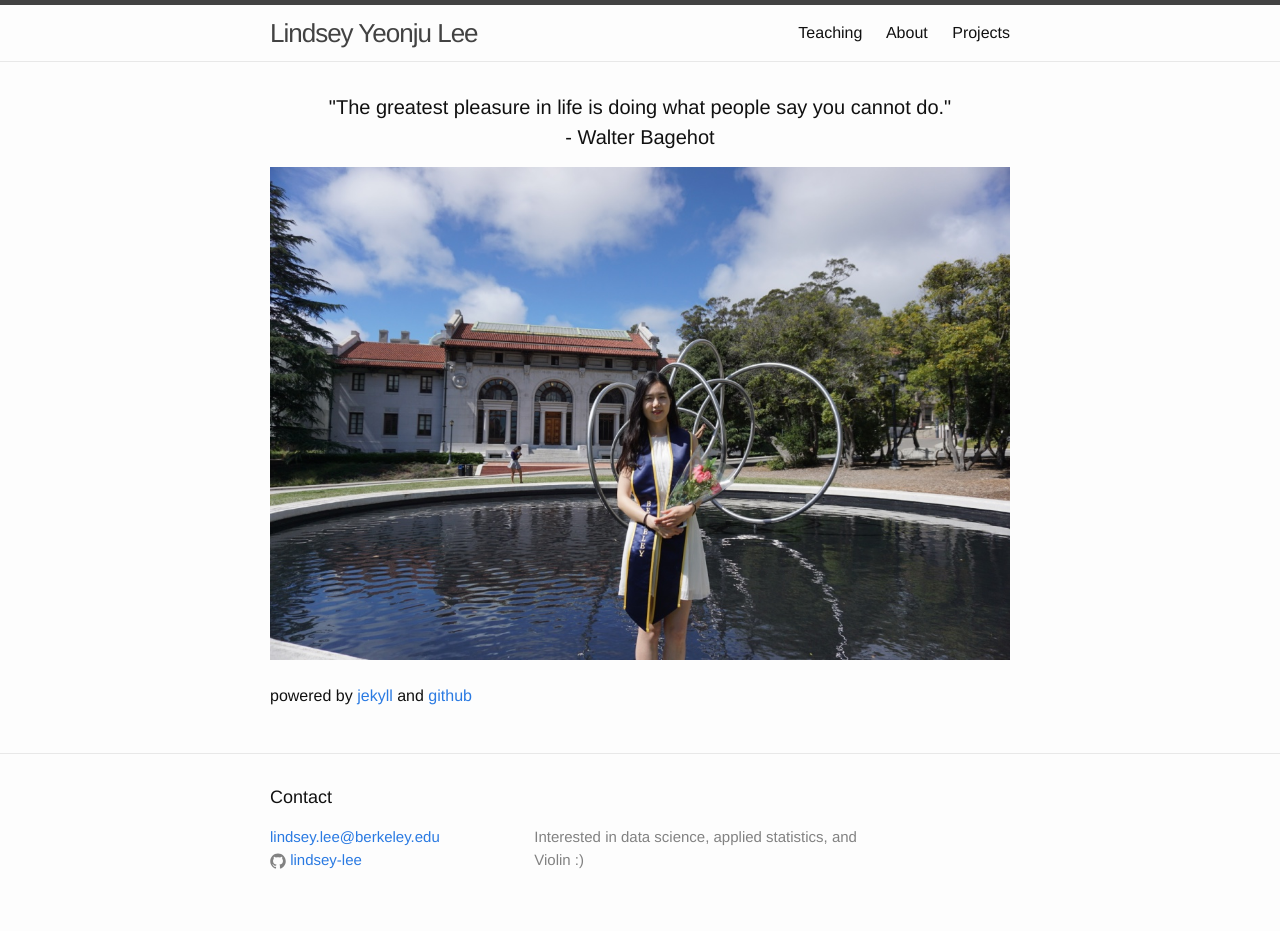
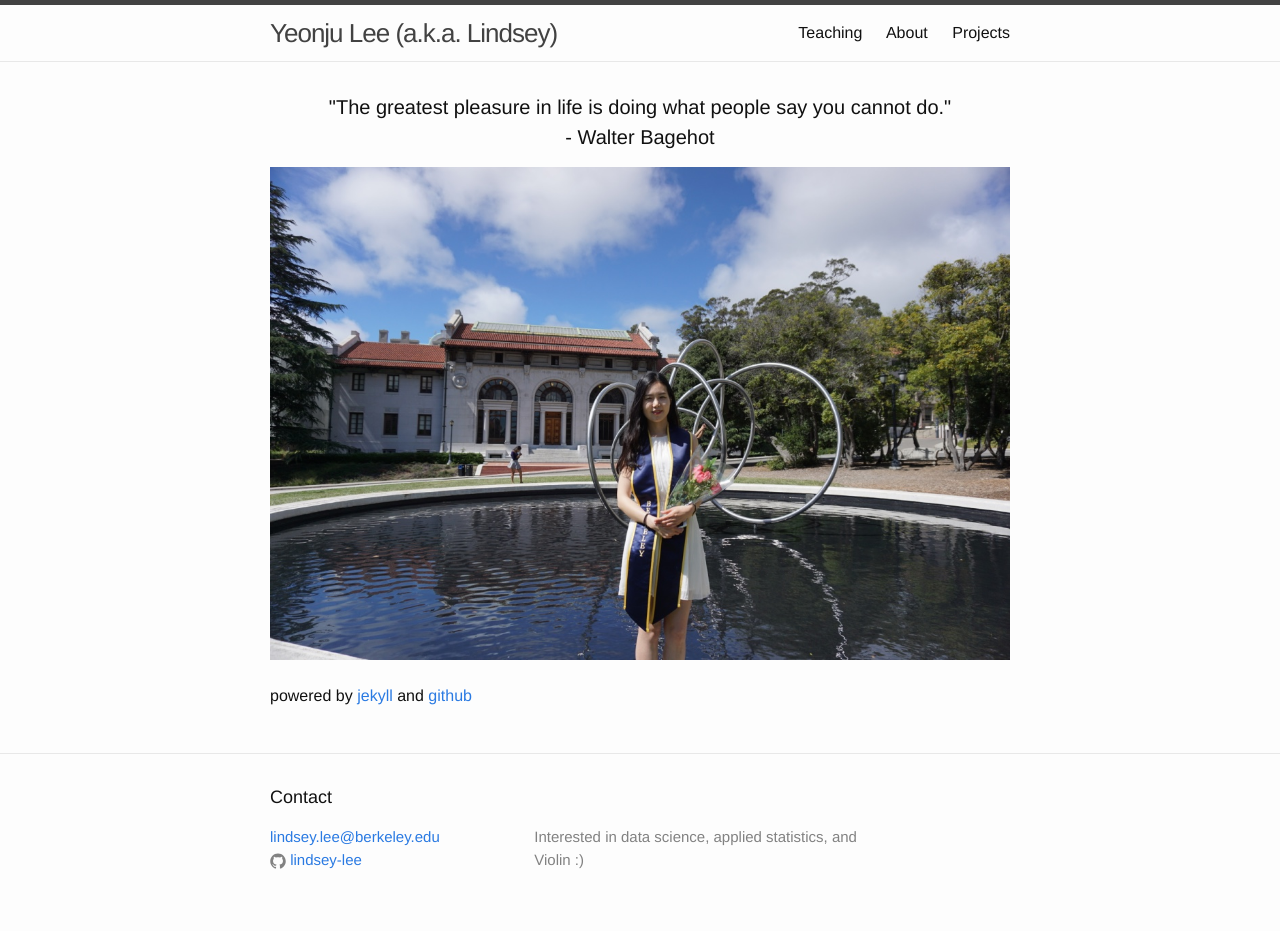
Before and after one commit to lindsey-lee/lindsey-lee.github.io, a Jekyll site: the page built from index.html, in a window 1280 px wide. Built offline with Jekyll 4.4.1, drawn with Linux system fonts in a browser that asks for light colours.

```diff
--- a/_config.yml
+++ b/_config.yml
@@ -6,7 +6,7 @@
 # 'jekyll serve'. If you change this file, please restart the server process.
 
 # Site settings
-title: Lindsey Yeonju Lee
+title: Yeonju Lee (a.k.a. Lindsey)
 email: lindsey.lee@berkeley.edu
 description: > # this means to ignore newlines until "baseurl:"
   Interested in data science, applied statistics, and Violin :)
```
